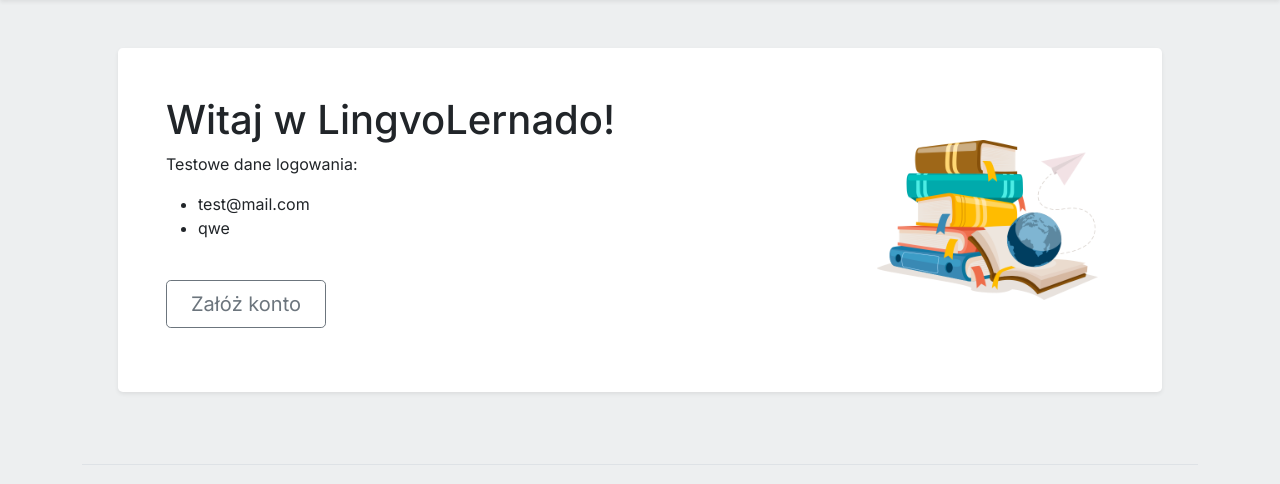
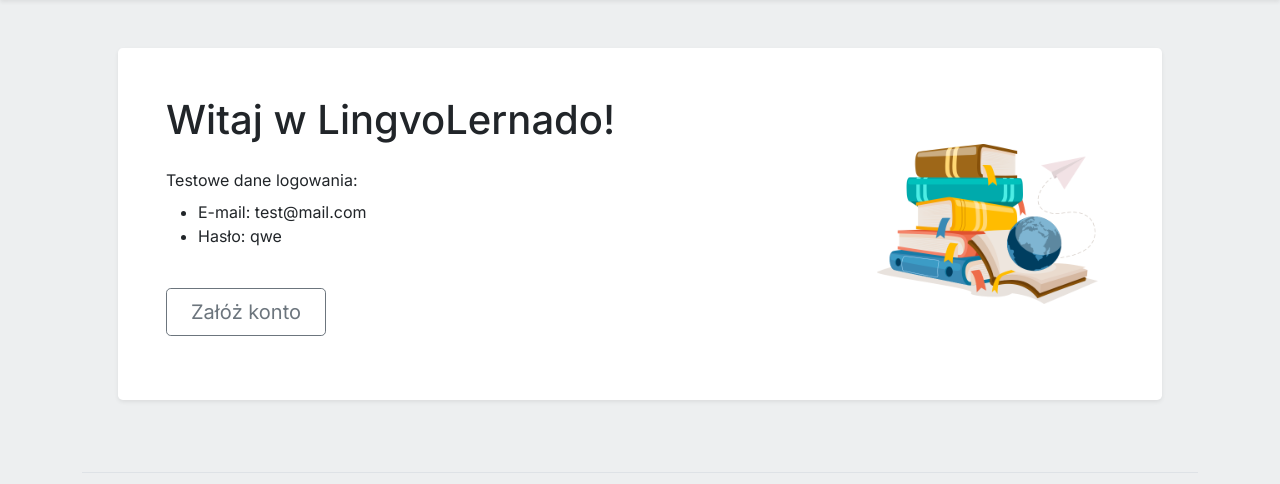
Before and after one commit to alpawlowski/lingvolernado, a Node server app: page / in a window 1280 px wide. Shown: the part 74-558 px from the top of the page. Run offline with Node 20, Linux system fonts and the light colour scheme; some libraries are stand-ins or nearby versions.

Commit message:
Update home.ejs

```diff
--- a/views/pages/home.ejs
+++ b/views/pages/home.ejs
@@ -29,12 +29,12 @@
           <% } else { %>
             <div class="col-md-9">
               <h1>Witaj w LingvoLernado!</h1>
-              <p>
+              <p class="mt-4 mb-2">
                 Testowe dane logowania:
               </p>
               <ul>
-                <li>test@mail.com</li>
-                <li>qwe</li>
+                <li>E-mail: test@mail.com</li>
+                <li>Hasło: qwe</li>
               </ul>
               <p>
                 <a class="btn btn-lg btn-outline-secondary px-4 mt-4" href="/zarejestruj">Załóż konto</a>
```
